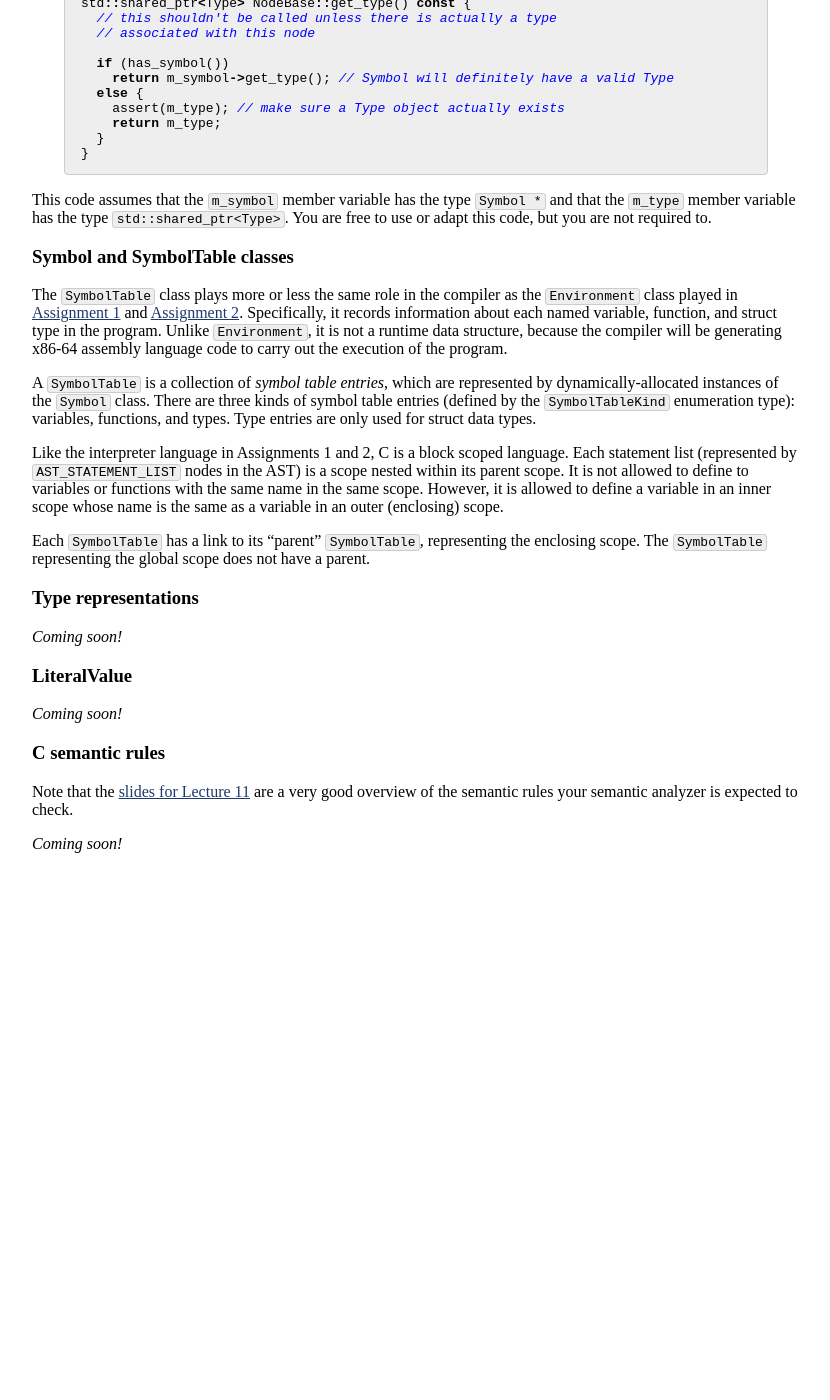
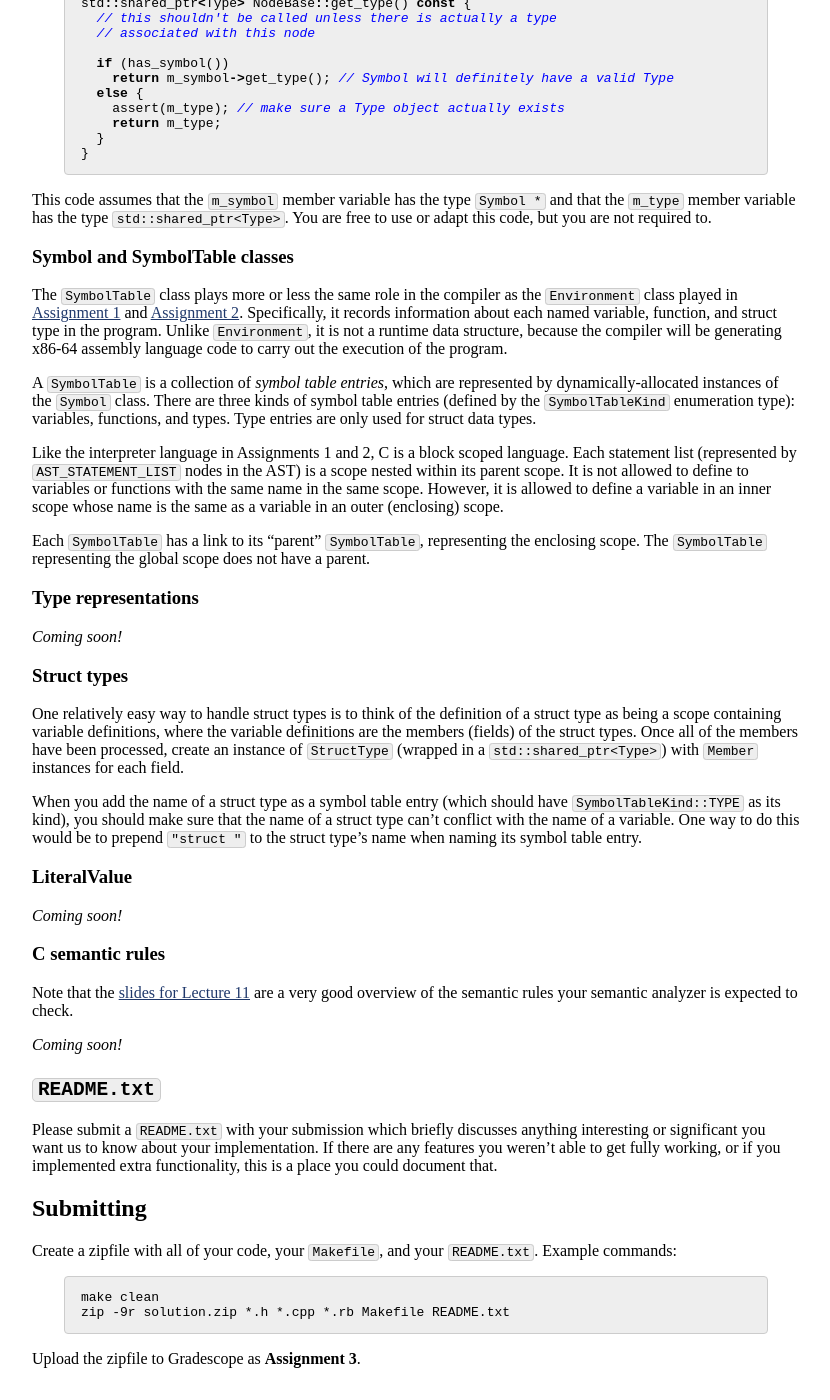
Before and after one commit to jhucompilers/fall2022, a Jekyll site: the page built from assign/assign03.md, in a window 1280 px wide and 1400 px high, scrolled down 3275 px. Shown: the whole window, without its empty margins (224-1054 px from the left). Built offline with Jekyll 4.4.1, drawn with Linux system fonts in a browser that asks for light colours; before the commit the page ends 4160 px from its top, so only the background shows below that.

Commit message:
more a3 writeup

````diff
--- a/assign/assign03.md
+++ b/assign/assign03.md
@@ -261,6 +261,21 @@ does not have a parent.
 
 *Coming soon!*
 
+### Struct types
+
+One relatively easy way to handle struct types is to think of the definition
+of a struct type as being a scope containing variable definitions, where the
+variable definitions are the members (fields) of the struct types.
+Once all of the members have been processed, create an instance of
+`StructType` (wrapped in a `std::shared_ptr<Type>`) with `Member` instances
+for each field.
+
+When you add the name of a struct type as a symbol table entry (which should
+have `SymbolTableKind::TYPE` as its kind), you should make sure that the
+name of a struct type can't conflict with the name of a variable. One way to
+do this would be to prepend `"struct "` to the struct type's name when naming its
+symbol table entry.
+
 ### LiteralValue
 
 *Coming soon!*
@@ -272,3 +287,22 @@ good overview of the semantic rules your semantic analyzer is expected to
 check.
 
 *Coming soon!*
+
+## `README.txt`
+
+Please submit a `README.txt` with your submission which briefly discusses anything
+interesting or significant you want us to know about your implementation.
+If there are any features you weren't able to get fully working, or if you implemented
+extra functionality, this is a place you could document that.
+
+## Submitting
+
+Create a zipfile with all of your code, your `Makefile`, and your `README.txt`.
+Example commands:
+
+```
+make clean
+zip -9r solution.zip *.h *.cpp *.rb Makefile README.txt
+```
+
+Upload the zipfile to Gradescope as **Assignment 3**.
````
